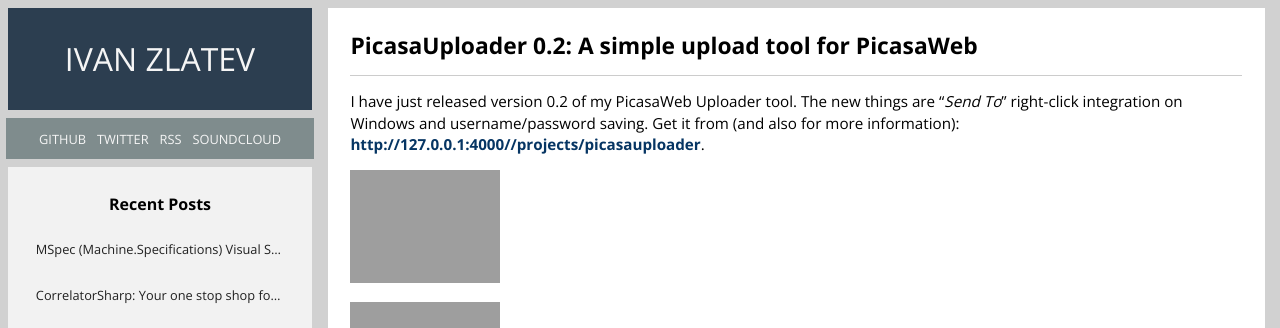
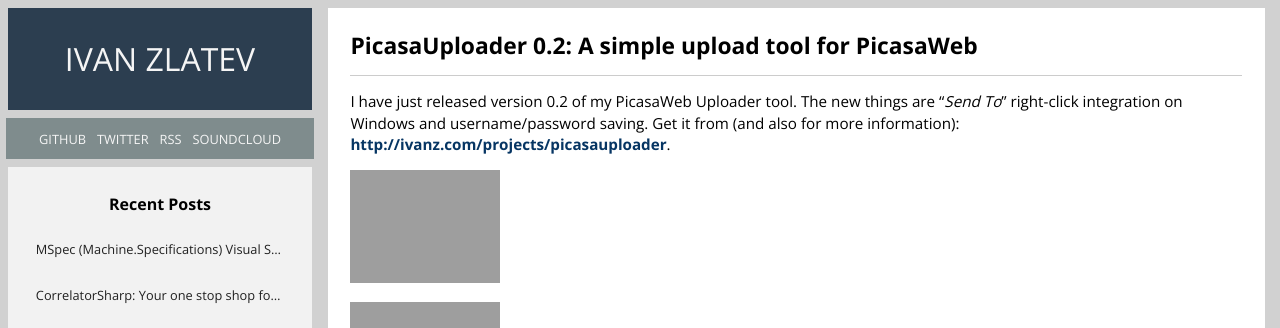
Before and after one commit to ivanz/ivanz.github.io, a Jekyll site: the page built from _posts/2009-05-15-picasauploader-02-a-simple-upload-tool-for-picasaweb.md, in a window 1280 px wide. Shown: the top 328 px of the page. Built offline with Jekyll 4.4.1, drawn with Linux system fonts in a browser that asks for light colours; comment, search, counter and statistics services are not loaded; part of the change alters nothing that is shown.

Commit message:
Fix url in config file.

```diff
--- a/_config.yml
+++ b/_config.yml
@@ -1,6 +1,6 @@
 # General
 name: Ivan Zlatev
-url: http://127.0.0.1:4000/
+url: http://ivanz.com
 
 highlighter: rouge
 markdown: kramdown
```
